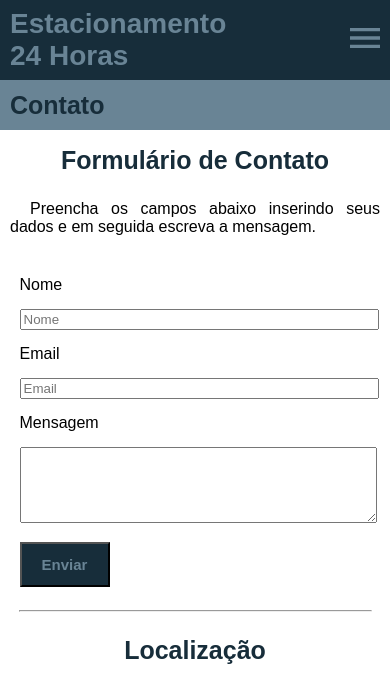
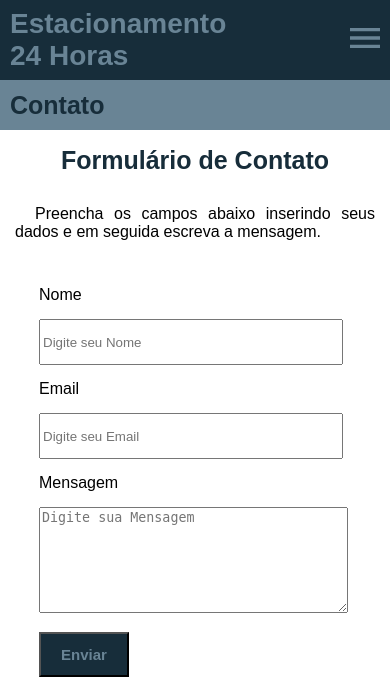
Before and after one commit to Bruno-Oliveira-e-Oliveira/Projeto_final_curso_web_django, a Django app: page /contato in a window 390 px wide. Shown: the top 677 px of the page. Run offline with Django 3.2, Linux system fonts and the light colour scheme.

Commit message:
Finalização do modal da página contato, modificações no estilo dos paragrafos e do formulario de contato

```diff
--- a/website/static/css/estilo.css
+++ b/website/static/css/estilo.css
@@ -116,6 +116,7 @@ body{
     flex-flow: row wrap;
     justify-content: center;
     justify-content: center;
+    width: 100%;
 }
 
 
@@ -127,7 +128,7 @@ body{
 }
 
 /* Modal Form Contato */
-.modal{
+#modal{
    position: fixed;
    display: none;
    left: 0;
@@ -142,7 +143,7 @@ body{
 
 }
 
-.modal-conteudo{
+#modal-conteudo{
     background-color: #698495;
     margin: auto;
     padding: 20px;
@@ -260,7 +261,7 @@ body{
     /* Main */
 
     .p{
-        padding: 10px;
+        padding: 15px;
         text-align: justify;
     }
 
@@ -292,7 +293,7 @@ body{
     /* Formulário */
 
     .form-contato{
-        width: 90%;
+        width: 80%;
         padding: 15px 0;
     }
 
@@ -301,12 +302,13 @@ body{
     }
 
     .form-input{
-        width: 100%;
+        width: 95%;
+        height: 40px;
     }
 
     .form-textarea{
-        width: 100%;
-        height: 70px;
+        width: 97%;
+        height: 100px;
     }
 
     .form-submit{
@@ -335,6 +337,7 @@ body{
 
     .mapa{
         width: 90%;
+        height: 200px;
     }
 
 
--- a/website/static/javascript/contato.js
+++ b/website/static/javascript/contato.js
@@ -6,11 +6,6 @@ function abrirModal() {
     } catch (erro) {
         console.log(erro);
     }
-
-}
-
-function a(){
-    console.log('ssssssss');
 
 }
 
@@ -24,3 +19,11 @@ window.onclick = function(event) {
         fecharModal();
     }
 }
+
+window.onload = function(event){
+    var modal = document.getElementById("modal-msg");
+    if (modal.innerHTML != '') {
+        abrirModal()
+    }
+
+}
--- a/website/templates/website/base.html
+++ b/website/templates/website/base.html
@@ -8,8 +8,8 @@
     <meta http-equiv="X-UA-Compatible" content="ie=edge">
     <title>WebSite | Estacionamento</title>
 
+    {% block links %}{% endblock  %}
     <link rel="stylesheet" href="{% static 'css/estilo.css' %}">
-    <script src="{% static 'javascript/contato.js' %}"></script>
     <script>
         function menuResp(){
             var btMenu = document.getElementById('menu-check');
@@ -24,7 +24,7 @@
 
     </script>
 </head>
-<body onload="abrirModal()">
+<body>
     <header class="header">
         <p id="nome-empresa">Estacionamento<br>24 Horas</p>
         <div class="dMenu-button">
--- a/website/templates/website/contato.html
+++ b/website/templates/website/contato.html
@@ -1,14 +1,18 @@
 {% extends 'website/base.html' %}
 {% load static %}
+
+{% block links %}
+    <script src="{% static 'javascript/contato.js' %}"></script>
+{% endblock  %}
 
 {% block main %}
     <div class="painel-claro"><h1 class="titulo-escuro-painel">Contato</h1></div>
 
-    <div class="modal">
-        <div class="modal-conteudo">
+    <div id="modal">
+        <div id="modal-conteudo">
             <span class="fechar" onclick="fecharModal()">&times;</span>
             <h2 class="titulo">Mensagem</h2>
-            <p class="text-danger msg-form">{{ mensagem}}</p>
+            <p class="text-danger msg-form" id="modal-msg" >{{ mensagem}}</p>
         </div>
     </div>
 
@@ -24,15 +28,15 @@
                 {% csrf_token %}
                 <div class="form-group">
                     <label for="nome" class="form-label">Nome</label>
-                    <input type="text" name="nome" class="form-input" id="nome" placeholder="Nome" required>
+                    <input type="text" name="nome" class="form-input" id="nome" placeholder="Digite seu Nome" required>
                 </div>
                 <div class="form-group">
                     <label for="email" class="form-label">Email</label>
-                    <input type="email" name="email" class="form-input" id="email" placeholder="Email" required>
+                    <input type="email" name="email" class="form-input" id="email" placeholder="Digite seu Email" required>
                 </div>
                 <div class="form-group">
                     <label for="msg" class="form-label">Mensagem</label>
-                    <textarea name="msg" id="msg" class="form-textarea"  required></textarea>
+                    <textarea name="msg" id="msg" class="form-textarea" placeholder="Digite sua Mensagem"  required></textarea>
                 </div>
 
                 <button type="submit" class="form-submit" >Enviar</button>
--- a/website/templates/website/index.html
+++ b/website/templates/website/index.html
@@ -1,5 +1,6 @@
 {% extends 'website/base.html' %}
 {% load static %}
+
 
 {% block main %}
     <div class="painel-claro"><h1 class="titulo-escuro-painel">Página Inicial</h1></div>
```
Also changed, not shown: db.sqlite3.
